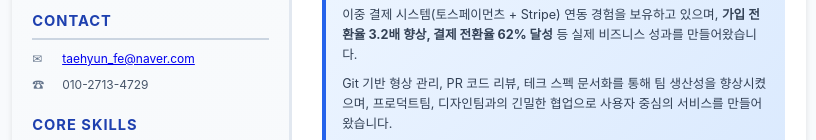
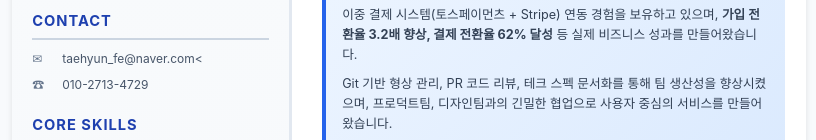
Before and after one commit to qlemql/resume, a plain HTML site: page index.html.html in a window 1280 px wide. Shown: the part 141-281 px from the top of the page, without its empty margins (231-1047 px from the left). Drawn offline with Linux system fonts and the light colour scheme.

Commit message:
Update index.html

```diff
--- a/index.html.html
+++ b/index.html.html
@@ -508,7 +508,7 @@
                 <h3>Contact</h3>
                 <div class="contact-item">
                     <span class="contact-icon">✉</span>
-                    <span><a href="/cdn-cgi/l/email-protection" class="__cf_email__" data-cfemail="eb9f8a8e83929e85b48d8eab858a9d8e99c5888486">taehyun_fe@naver.com</a></span>
+                    <span>taehyun_fe@naver.com<</span>
                 </div>
                 <div class="contact-item">
                     <span class="contact-icon">☎</span>
```
